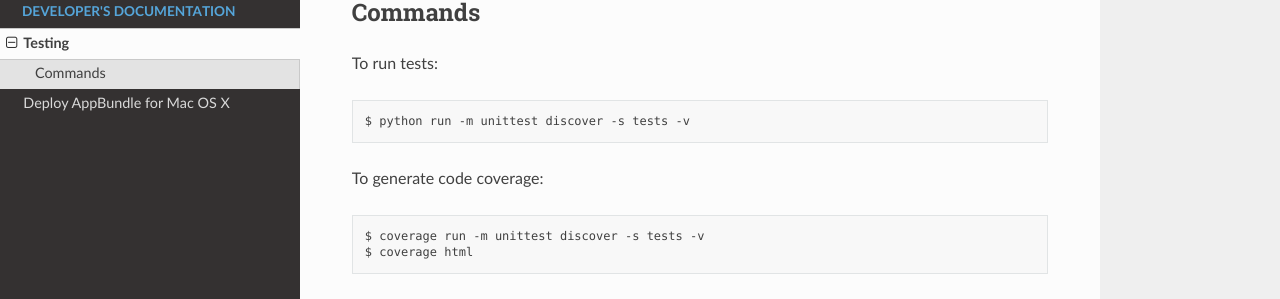
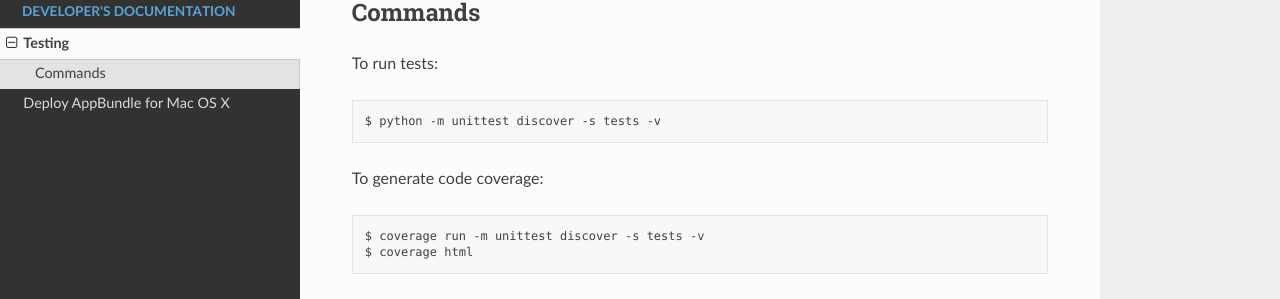
Before and after one commit to andrsd/otter, a Sphinx documentation site: the page built from docs/dev/testing.rst, in a window 1280 px wide. Shown: the part 213-512 px from the top of the page. Built offline with Sphinx 7.4.7 and the Read the Docs theme 2.0.0, drawn with Linux system fonts in a browser that asks for light colours.

Commit message:
Migrating to github actions

```diff
--- a/docs/dev/testing.rst
+++ b/docs/dev/testing.rst
@@ -12,7 +12,7 @@
 
 .. code-block:: bash
 
-  $ python run -m unittest discover -s tests -v
+  $ python -m unittest discover -s tests -v
 
 
 To generate code coverage:
--- a/otter/__init__.py
+++ b/otter/__init__.py
@@ -17,7 +17,7 @@
 from . import colorbars
 from . import annotations
 
-__testing__ = 'TRAVIS_CI' in os.environ
+__testing__ = 'TEST_CI' in os.environ
 
 size = {
     '720p' : [1280, 720],
```
Also changed, not shown: requirements.txt (+3 -4 lines), .travis.yml (deleted), 3 other files.
